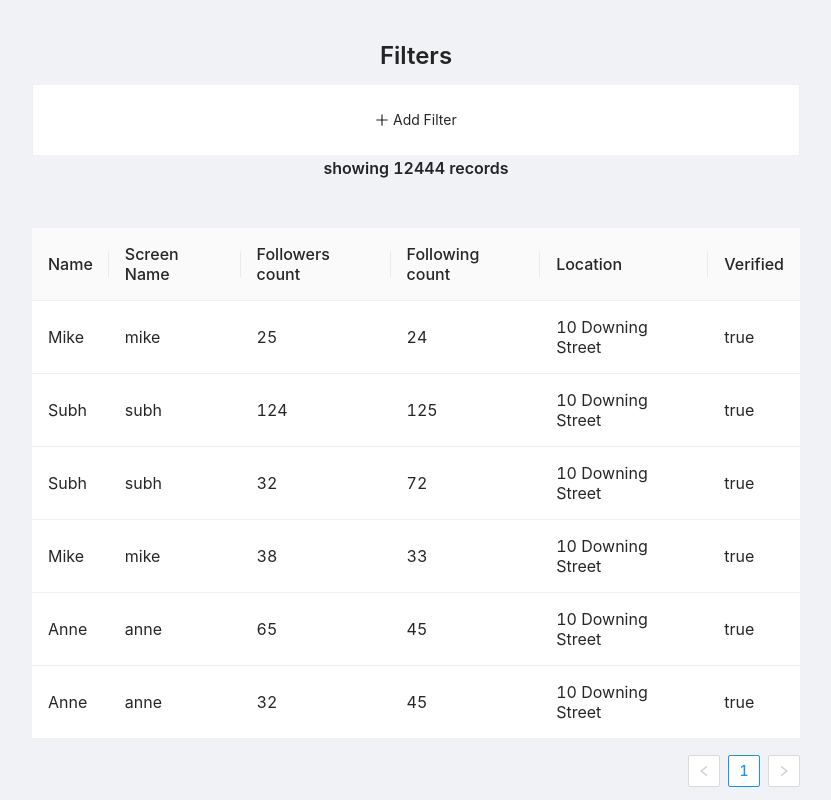
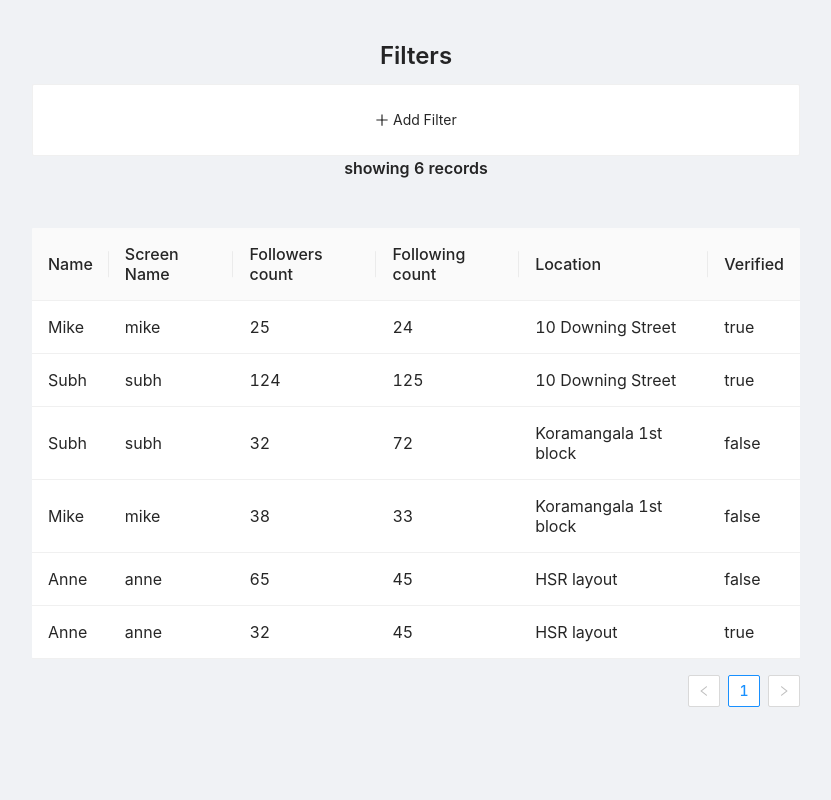
Before and after one commit to subhadipdutta21/react-fwwdyw, a React (Create React App) app: page / in a window 1280 px wide. Shown: the whole page, without its empty margins (224-1055 px from the left). Built offline with nearby package versions, Linux system fonts and the light colour scheme.

Commit message:
final commit

```diff
--- a/src/Components/ProTable.js
+++ b/src/Components/ProTable.js
@@ -29,8 +29,8 @@ const ProTable = ({ }) => {
       screenName: "subh",
       followersCount: 32,
       followingCount: 72,
-      location: "10 Downing Street",
-      verified: "true"
+      location: "Koramangala 1st block",
+      verified: "false"
     },
     {
       key: "4",
@@ -38,8 +38,8 @@ const ProTable = ({ }) => {
       screenName: "mike",
       followersCount: 38,
       followingCount: 33,
-      location: "10 Downing Street",
-      verified: "true"
+      location: "Koramangala 1st block",
+      verified: "false"
     },
     {
       key: "5",
@@ -47,8 +47,8 @@ const ProTable = ({ }) => {
       screenName: "anne",
       followersCount: 65,
       followingCount: 45,
-      location: "10 Downing Street",
-      verified: "true"
+      location: "HSR layout",
+      verified: "false"
     },
     {
       key: "6",
@@ -56,7 +56,7 @@ const ProTable = ({ }) => {
       screenName: "anne",
       followersCount: 32,
       followingCount: 45,
-      location: "10 Downing Street",
+      location: "HSR layout",
       verified: "true"
     }
   ]);
@@ -100,7 +100,7 @@ const ProTable = ({ }) => {
   return (
     <>
       <TableFilter {...commonChildProps} />
-      <Table style={{ width: "60%", paddingTop: 40 }} dataSource={filteredData} columns={columns} />
+      <Table style={{ width: "60%", paddingTop: 40 }} dataSource={filteredData} filteredData={filteredData} columns={columns} />
     </>
   );
 };
--- a/src/Components/TableFilter.js
+++ b/src/Components/TableFilter.js
@@ -6,13 +6,13 @@ const { Option } = Select;
 const { Title } = Typography;
 
 
-const TableFilter = ({ data, setData, setFilteredData }) => {
+const TableFilter = ({ data, setData, setFilteredData, filteredData }) => {
 
   const columnVals = [
     { name: "Name" },
-    { screen_name: "Screen Name" },
-    { followers_count: "Followers Count" },
-    { following_count: "Following Count" },
+    { screenName: "Screen Name" },
+    { followersCount: "Followers Count" },
+    { followingCount: "Following Count" },
     { location: "Location" },
     { verified: "Verified" }
   ];
@@ -36,9 +36,9 @@ const TableFilter = ({ data, setData, setFilteredData }) => {
   useEffect(() => {
     console.log(totalRows)
     let alldata = data
-    let filteredData = QueryBuilder(alldata, totalRows)
-    console.log(filteredData, totalRows)
-    setFilteredData(filteredData)
+    let tempfilteredData = QueryBuilder( alldata, totalRows)
+    console.log(tempfilteredData, totalRows)
+    setFilteredData(tempfilteredData)
   }, [totalRows])
 
   const checkIfPrevEmptyAndCreateNew = rowIdx => {
@@ -69,7 +69,6 @@ const TableFilter = ({ data, setData, setFilteredData }) => {
     switch (fieldName) {
       case "id":
         return false
-        break;
 
       case "operator":
         if (totalRows[idx].id === "") return true
@@ -171,7 +170,7 @@ const TableFilter = ({ data, setData, setFilteredData }) => {
       <Row justify='end'>
         <Col span={24}>
           <Title level={5}>
-            showing 12444 records
+            showing {filteredData.length} records
         </Title>
         </Col>
       </Row>
--- a/src/Helper/index.js
+++ b/src/Helper/index.js
@@ -1,3 +1,5 @@
+import { message } from "antd"
+
 export const QueryBuilder = (data, query) => {
 
     console.log(data, query)
@@ -5,27 +7,34 @@ export const QueryBuilder = (data, query) => {
     // Specifed which column names support which all operations
     let columnNamesWithSupportedOperations = {
         name: ['CONTAINS', 'EQ'],
-        screen_name: ['CONTAINS', 'EQ'],
-        followers_count: ['GTE', 'LTE', 'EQ'],
-        following_count: ['GTE', 'LTE', 'EQ'],
+        screenName: ['CONTAINS', 'EQ'],
+        followersCount: ['GTE', 'LTE', 'EQ'],
+        followingCount: ['GTE', 'LTE', 'EQ'],
         location: ['CONTAINS', 'EQ'],
-        verified: ['EQUALS', 'CONTAINS']
+        verified: ['EQ', 'CONTAINS']
     }
 
     let temp = []
 
+    // query filter
     query.map(queryItm => {
 
         if (queryItm.value !== "" && columnNamesWithSupportedOperations?.[queryItm.id]?.includes(queryItm?.operator)) {
             console.log('operation supported!', queryItm)
             if (queryItm.operator === 'EQ' || queryItm.operator === 'CONTAINS') {
-                temp = data.filter(dataItm => dataItm?.[queryItm.id]?.toLowerCase()?.startsWith(queryItm?.value?.toLowerCase()))
+                console.log(queryItm.id)
+                queryItm.id.toLowerCase().search('count') >= 0 ?
+                    temp = temp.length > 0 ? temp.filter(dataItm => dataItm?.[queryItm.id] === parseInt(queryItm?.value))
+                        : data.filter(dataItm => dataItm?.[queryItm.id] === parseInt(queryItm?.value))
+                    :
+                    temp = temp.length > 0 ? temp.filter(dataItm => dataItm?.[queryItm.id]?.toLowerCase()?.startsWith(queryItm?.value?.toLowerCase()))
+                        : data.filter(dataItm => dataItm?.[queryItm.id]?.toLowerCase()?.startsWith(queryItm?.value?.toLowerCase()))
                 console.log('result__', temp)
             } else if (queryItm.operator === 'GTE') {
-                temp.length > 0 ? temp = temp.filter(itm => itm.followingCount >= parseInt(queryItm?.value))
+                temp.length > 0 ? temp = temp.filter(itm => itm[queryItm.id] >= parseInt(queryItm?.value))
                     : temp = data.filter(itm => itm.followingCount >= parseInt(queryItm?.value))
             } else if (queryItm.operator === 'LTE') {
-                temp.length > 0 ? temp = temp.filter(itm => itm.followingCount <= parseInt(queryItm?.value))
+                temp.length > 0 ? temp = temp.filter(itm => itm[queryItm.id] <= parseInt(queryItm?.value))
                     : temp = data.filter(itm => itm.followingCount <= parseInt(queryItm?.value))
             }
 
@@ -34,5 +43,7 @@ export const QueryBuilder = (data, query) => {
     console.log('temp before sending__', temp)
 
     if (temp.length > 0) return temp
+    else if (temp.length === 0 && query.length === 0) return data
+    else if (temp.length === 0 && query.length > 0 && query[0]?.id !== "" && query[0]?.operator !== "") return temp
     else return data
 }
```
Also changed, not shown: 1 other file (tests, documents, lock files or other folders).
